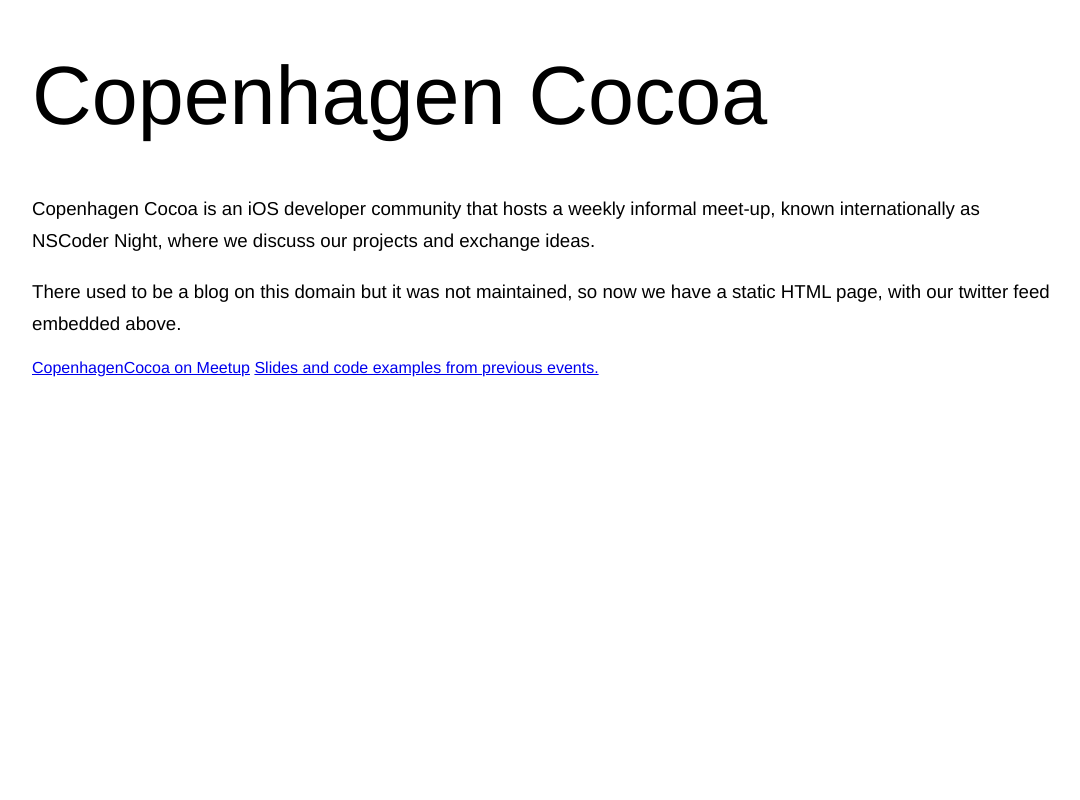
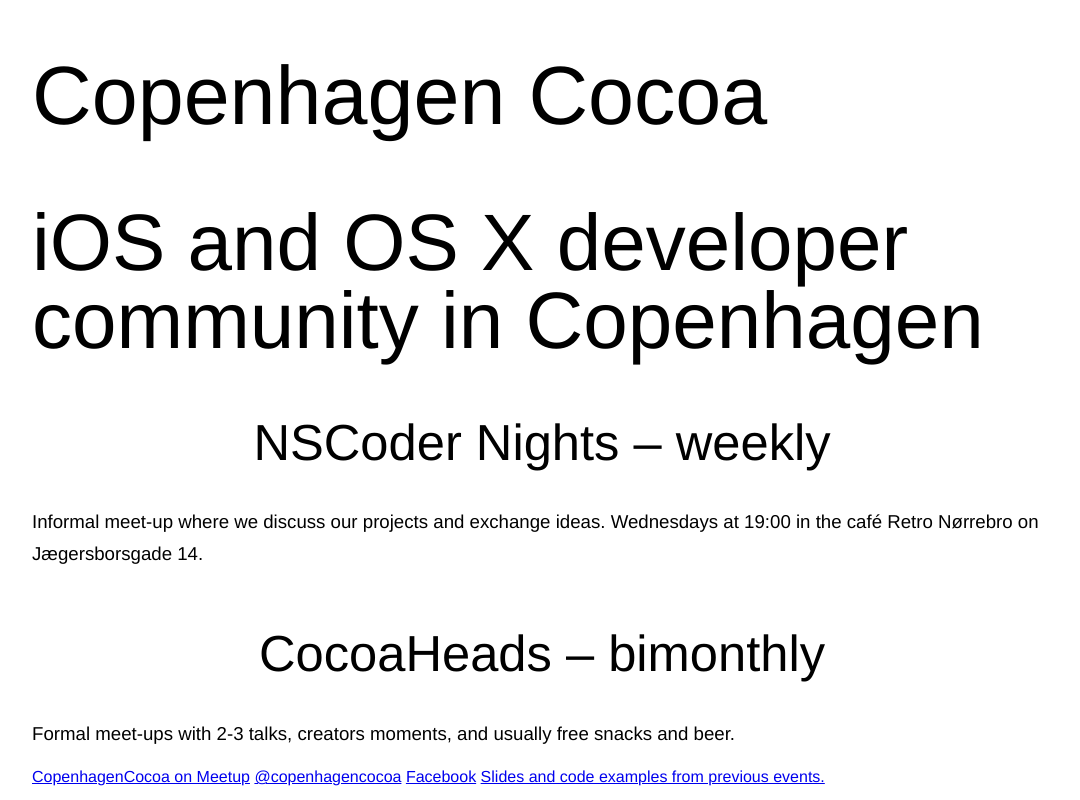
Before and after one commit to CopenhagenCocoa/copenhagencocoa.github.io, a plain HTML site: page index.html in a window 1280 px wide. Shown: the whole page, without its empty margins (98-1178 px from the left). Drawn offline with Linux system fonts and the light colour scheme.

Commit message:
New structure + link to twitter and facebook

```diff
--- a/index.html
+++ b/index.html
@@ -13,12 +13,21 @@
 		<div class="content-container out-container">
 			<div class="content int-container">
 				<h1>Copenhagen Cocoa</h1>
-				<p>Copenhagen Cocoa is an iOS developer community that hosts a weekly informal meet-up, known internationally as NSCoder Night, where we discuss our projects and exchange ideas.</p>
+        			<h2>iOS and OS X developer community in Copenhagen</h2>
 
-				<p>There used to be a blog on this domain but it was not maintained, so now we have a static HTML page, with our twitter feed embedded above.</p>
+		                <div>
+		                    <h3>NSCoder Nights – weekly</h3>
+		                    <p>Informal meet-up where we discuss our projects and exchange ideas. Wednesdays at 19:00 in the café Retro Nørrebro on Jægersborsgade 14.</p>
+		                </div>
+		                <div>
+		                    <h3>CocoaHeads – bimonthly</h3>
+		                    <p>Formal meet-ups with 2-3 talks, creators moments, and usually free snacks and beer.</p>
+		                </div>
 
 				<a href="http://www.meetup.com/CopenhagenCocoa/">CopenhagenCocoa on Meetup</a>
-				<a href="https://github.com/copenhagen-cocoa/EventMaterial">Slides and code examples from previous events.</a>
+		                <a href="https://twitter.com/copenhagencocoa">@copenhagencocoa</a>
+		                <a href="https://www.facebook.com/cphcc">Facebook</a>
+		                <a href="https://github.com/copenhagen-cocoa/EventMaterial">Slides and code examples from previous events.</a>
 			</div>
 		</div>
 	</div>
```
